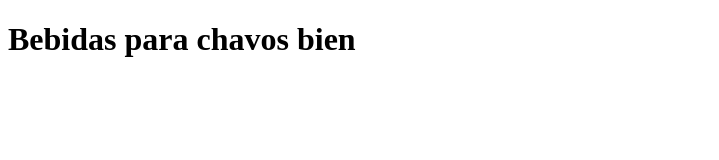
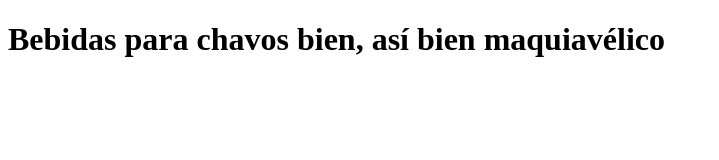
Before and after one commit to Kippie01PW/menu, a plain HTML site: page bebidas/index.html in a window 1280 px wide. Shown: the whole page, without its empty margins (0-719 px from the left). Drawn offline with Linux system fonts and the light colour scheme.

Commit message:
Update index.html

```diff
--- a/bebidas/index.html
+++ b/bebidas/index.html
@@ -6,6 +6,6 @@
     <title>BEBIDAS</title>
 </head>
 <body>
-    <h1>Bebidas para chavos bien</h1>
+    <h1>Bebidas para chavos bien, así bien maquiavélico</h1>
 </body>
 </html>
```
